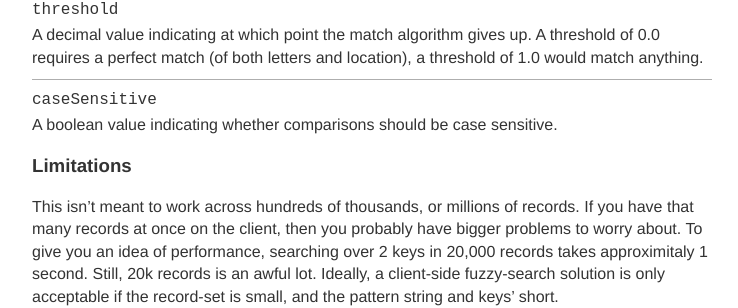
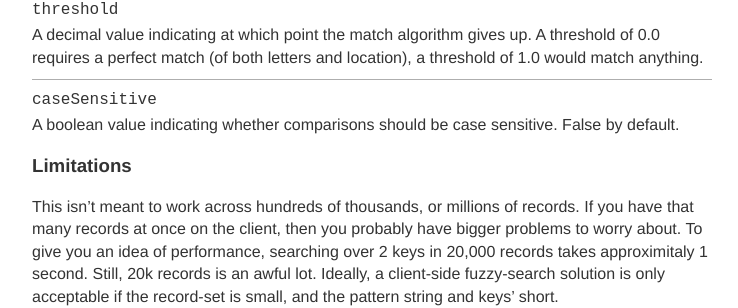
Before and after one commit to krisk/krisk.github.com, a Jekyll site: the page built from projects/fuse.md, in a window 1280 px wide and 900 px high, scrolled down 1901 px. Shown: the part 144-452 px from the top of the window, without its empty margins (128-866 px from the left). Built offline with Jekyll 4.4.1, drawn with Linux system fonts in a browser that asks for light colours; a script that is not in the unit is left out; comment, search, counter and statistics services are not loaded.

Commit message:
Added caseSensitive

```diff
--- a/projects/fuse.md
+++ b/projects/fuse.md
@@ -136,7 +136,7 @@ var result = f.search('Falen');
   </li>
   <li>
     <code>caseSensitive</code>
-    <p>A boolean value indicating whether comparisons should be case sensitive.</p>
+    <p>A boolean value indicating whether comparisons should be case sensitive.  False by default.</p>
   </li>
 </ul>
 
```
